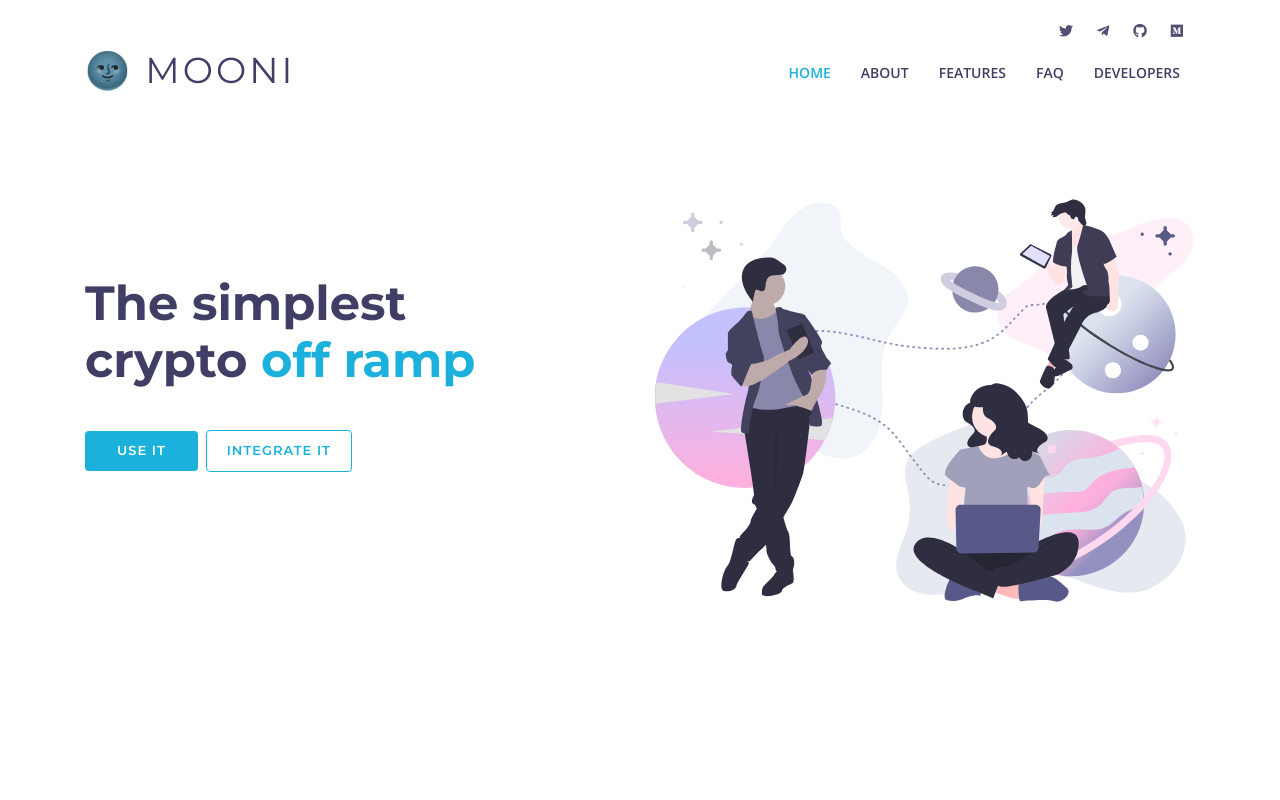
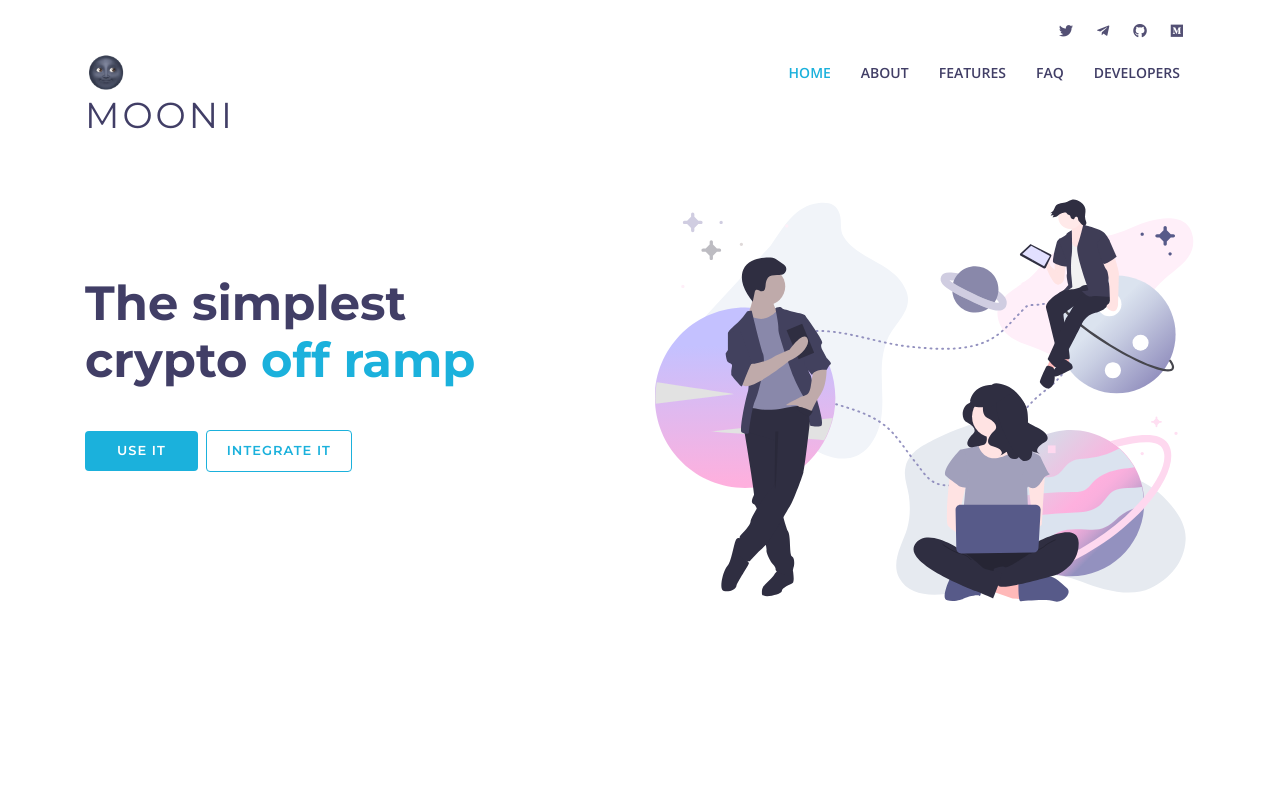
Before and after one commit to pakokrew/mooni-landing, a Next.js app: page / in a window 1280 px wide. Shown: the top 800 px of the page. Built offline with nearby package versions, Linux system fonts and the light colour scheme.

Commit message:
Use logo img instead of emoji

```diff
--- a/pages/index.js
+++ b/pages/index.js
@@ -29,10 +29,12 @@ export default () => (
 
       <div className="container">
 
-        <div className="logo float-left">
-          <h1 className="text-light"><a href="#intro" className="scrollto"><span>🌚 Mooni</span></a></h1>
-          {/*<a href="#header" className="scrollto"><img src="img/logo.png" alt="" className="img-fluid"/></a> */}
-        </div>
+        <a href="#intro" className="scrollto">
+          <div className="logo float-left">
+            <img src="img/logo512.png" alt="mooni-logo" className="img-fluid" />
+            <h1>Mooni</h1>
+          </div>
+        </a>
 
         <nav className="main-nav float-right d-none d-lg-block">
           <ul>
--- a/styles/style.css
+++ b/styles/style.css
@@ -180,26 +180,26 @@ h6 {
   display: none;
 }
 
+#header .logo div {
+  display: flex;
+}
+
 #header .logo h1 {
   font-size: 36px;
   margin: 0;
   padding: 0;
-  line-height: 1;
+  /*line-height: 1;*/
   font-weight: 400;
   letter-spacing: 3px;
   text-transform: uppercase;
-}
-
-#header .logo h1 a,
-#header .logo h1 a:hover {
   color: #413e66;
   text-decoration: none;
 }
 
 #header .logo img {
   padding: 0;
-  margin: 7px 0;
-  max-height: 26px;
+  margin-right: 13px;
+  max-height: 42px;
 }
 
 .main-pages {
```
Also changed, not shown: public/img/logo192.png (added).
